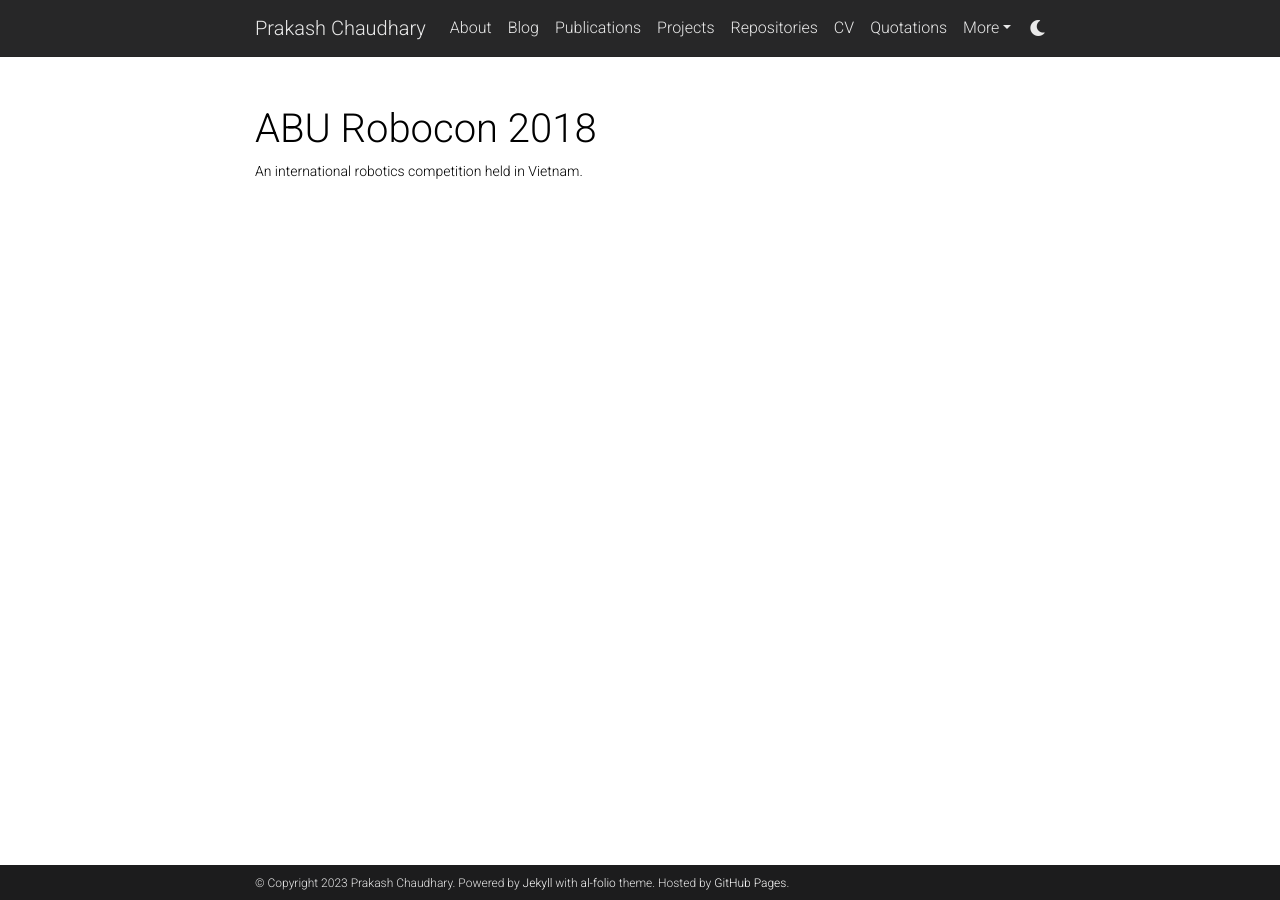
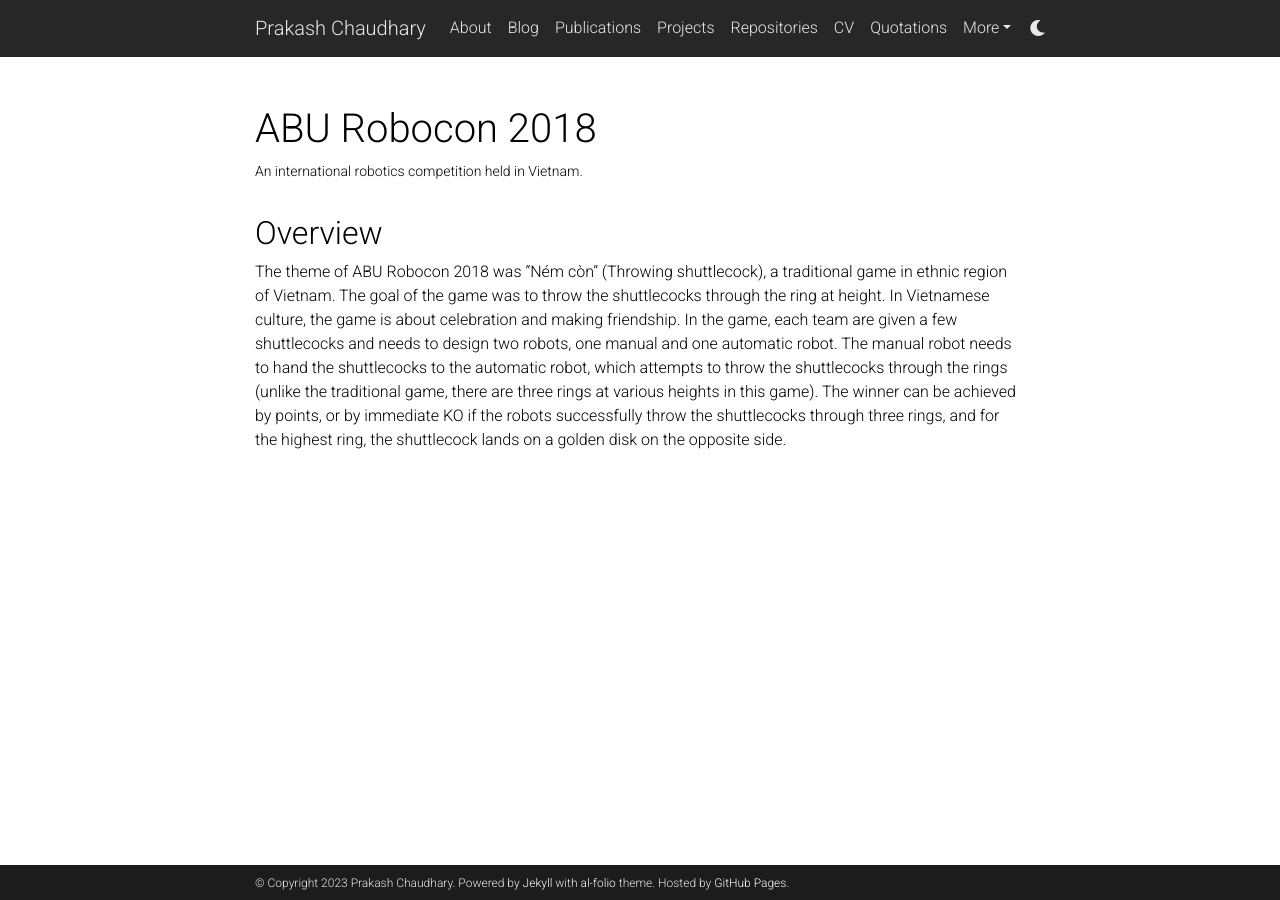
Before and after one commit to connectwithprakash/connectwithprakash.github.io, a Jekyll site: the page built from _projects/robocon.md, in a window 1280 px wide. Built offline with Jekyll 4.4.1, drawn with Linux system fonts in a browser that asks for light colours; comment, search, counter and statistics services are not loaded; a style sheet for code colours, icons or effects is not loaded.

Commit message:
[Feat]: Add an overview of robocon project.

```diff
--- a/_projects/robocon.md
+++ b/_projects/robocon.md
@@ -7,3 +7,6 @@ img: assets/img/projects/abu_robocon_2018.png
 importance: 1
 category: academic
 ---
+
+## Overview
+The theme of ABU Robocon 2018 was "Ném còn" (Throwing shuttlecock), a traditional game in ethnic region of Vietnam. The goal of the game was to throw the shuttlecocks through the ring at height. In Vietnamese culture, the game is about celebration and making friendship. In the game, each team are given a few shuttlecocks and needs to design two robots, one manual and one automatic robot. The manual robot needs to hand the shuttlecocks to the automatic robot, which attempts to throw the shuttlecocks through the rings (unlike the traditional game, there are three rings at various heights in this game). The winner can be achieved by points, or by immediate KO if the robots successfully throw the shuttlecocks through three rings, and for the highest ring, the shuttlecock lands on a golden disk on the opposite side.
```
